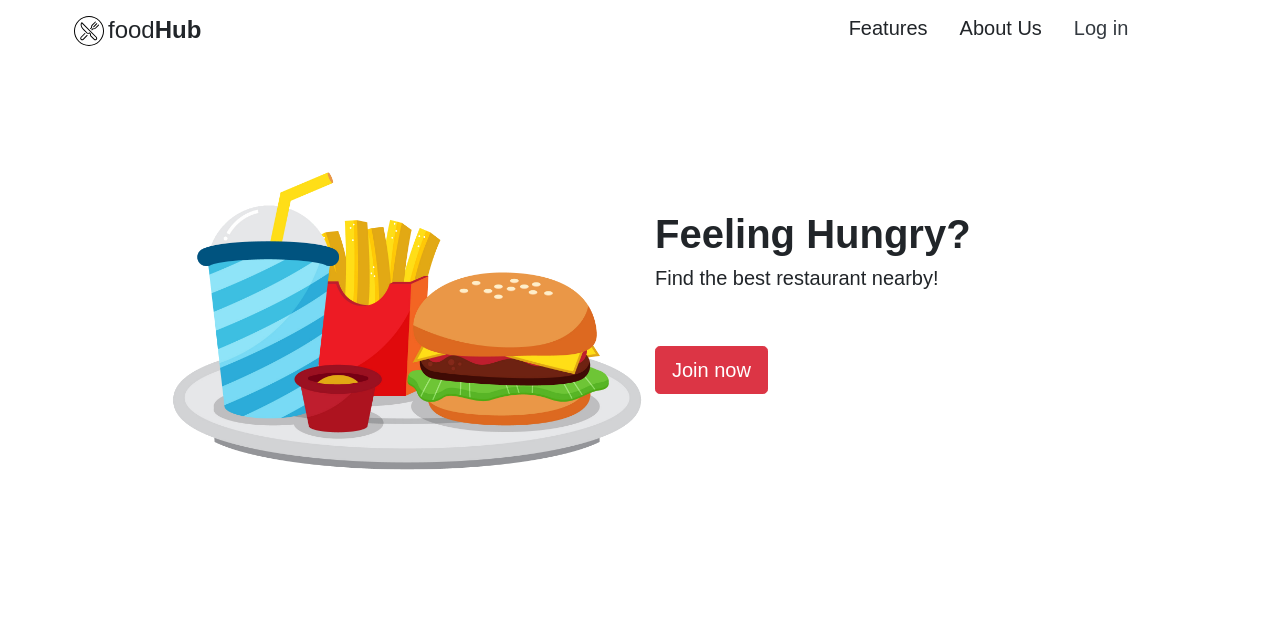
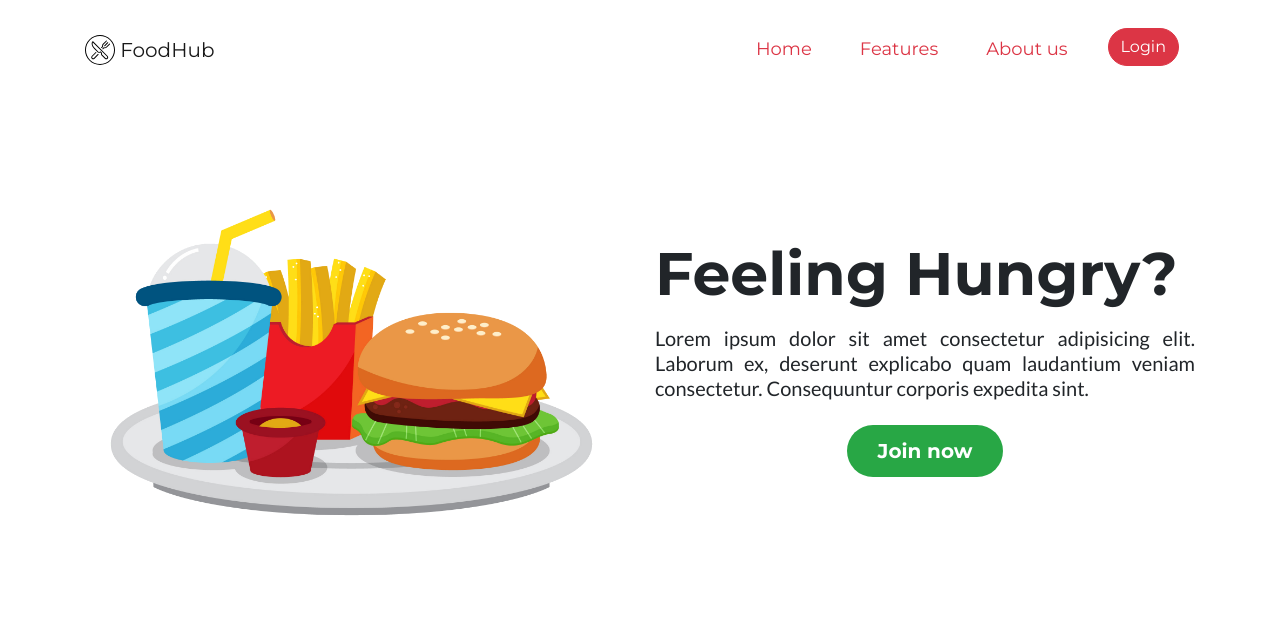
Before and after one commit to johnsolomon111/FoodHub2.0, a Flask app: page / in a window 1280 px wide. Shown: the top 626 px of the page. Run offline with Flask 2, Linux system fonts and the light colour scheme; some libraries are stand-ins or nearby versions.

Commit message:
made some changes to the current UI

```diff
--- a/app/forms.py
+++ b/app/forms.py
@@ -1,15 +1,16 @@
 from flask_wtf import FlaskForm, Form
 from wtforms import StringField, PasswordField, TextAreaField
+from wtforms.fields.html5 import EmailField
 from wtforms.validators import DataRequired
 
 class RegistrationForm(FlaskForm):
 	name = StringField('name', validators=[DataRequired()])
-	email = StringField('email', validators=[DataRequired()])
+	email = EmailField('email', validators=[DataRequired()])
 	phone_number = StringField('phone_number', validators=[DataRequired()])
 	password = PasswordField('password', validators=[DataRequired()])
 
 class LoginForm(FlaskForm):
-	email = StringField('email', validators=[DataRequired()])
+	email = EmailField('email', validators=[DataRequired()])
 	password = PasswordField('password', validators=[DataRequired()])
 
 class RestaurantForm(FlaskForm):
--- a/app/static/css/index.css
+++ b/app/static/css/index.css
@@ -1,4 +1,4 @@
-#logo {
+ #logo {
 	height: 30px;
 	width: 30px;
 }
@@ -7,8 +7,3 @@ img#animg {
 	height: inherit;
 	width: inherit;
 }
-
-div#contents {
-	margin-top: 30%;
-	vertical-align: center;
-}
--- a/app/static/css/navbar.css
+++ b/app/static/css/navbar.css
@@ -7,8 +7,3 @@ img#animg {
 	height: inherit;
 	width: inherit;
 }
-
-div#contents {
-	margin-top: 30%;
-	vertical-align: center;
-}
--- a/app/static/css/theme.css
+++ b/app/static/css/theme.css
@@ -1,6 +1,46 @@
 * {
-	font-family: Arial;
+	font-family: 'Montserrat', sans-serif;
+	/* font-family: 'Josefin Sans', sans-serif; */
 }
+
 body {
 	overflow-x: hidden;
+	font-size: 16px;
 }
+
+.navbar {
+	font-size: 18px;
+	background-color: transparent !important;
+	margin-top: 20px;
+}
+
+.navbar-light .navbar-nav .nav-link {
+	color: #dc3545 !important;
+}
+
+.btn-main {
+	color: #fff;
+	border-radius: 30px;
+	font-size: 20px;
+	padding: 10px 30px;
+	display: inline-block;
+	background-color: #28a745;
+}
+
+.main-title {
+	font-family: 'Montserrat', sans-serif;
+	font-size: 60px;
+	font-weight: 700;
+}
+
+.main-heading {
+	font-family: 'Lato', sans-serif;
+	font-size: 20px;
+	line-height: 25px;
+}
+
+.form-login {
+	margin: 40px auto;
+	float: none;
+	max-width: 500px;
+}
--- a/app/templates/base.html
+++ b/app/templates/base.html
@@ -1,11 +1,13 @@
 <!DOCTYPE html>
 <html>
 <head>
-	<title>{% block title %}{{ title }}{% endblock %}</title>
+	<title>{% block title %}{{ title }}{% endblock %} | FoodHub</title>
 	<link rel="stylesheet" type="text/css" href="../static/css/bootstrap.min.css">
 	<link rel="stylesheet" type="text/css" href="../static/css/bootstrap.css">
 	<link rel="stylesheet" type="text/css" href="../static/css/bootstrap-grid.min.css">
 	<link rel="stylesheet" type="text/css" href="../static/css/theme.css">
+	<link href="https://fonts.googleapis.com/css2?family=Montserrat:wght@300;400;700&display=swap" rel="stylesheet">
+	<link href="https://fonts.googleapis.com/css2?family=Lato&display=swap" rel="stylesheet">
 </head>
 <body>
 {% block content %}
--- /dev/null
+++ b/app/templates/components.html
@@ -0,0 +1,59 @@
+{% macro navbar() %}
+
+<nav class="navbar navbar-expand-lg navbar-light bg-light mb-2">
+	<div class="container">
+		<a class="navbar-brand" href="#">
+			<img src="../static/img/restaurant.svg" width="30" height="30" class="d-inline-block align-top" alt="">
+			FoodHub
+		</a>
+		<button class="navbar-toggler" type="button" data-toggle="collapse" data-target="#navbarNav" aria-controls="navbarNav" aria-expanded="false" aria-label="Toggle navigation">
+			<span class="navbar-toggler-icon"></span>
+		</button>
+		<div class="collapse navbar-collapse" id="navbarNav">
+			<ul class="navbar-nav ml-auto">
+				<li class="nav-item">
+					<a class="nav-link mx-3" href="#">Home</a>
+				</li>
+				<li class="nav-item">
+					<a class="nav-link mx-3" href="#">Features</a>
+        </li>
+        <li class="nav-item">
+					<a class="nav-link mx-3" href="#">About us</a>
+				</li>
+				<li>
+					<a href="/login/owner" class="btn btn-danger mx-3 rounded-pill">Login</a>
+				</li>
+			</ul>
+		</div>
+	</div>
+</nav>
+
+<!-- Login Modal -->
+
+<div class="modal fade" id="staticBackdrop" data-backdrop="static" tabindex="-1" role="dialog" aria-labelledby="staticBackdropLabel" aria-hidden="true">
+  <div class="modal-dialog" role="document">
+    <div class="modal-content">
+      <div class="modal-header border-0">
+        <button type="button" class="close" data-dismiss="modal" aria-label="Close">
+          <span aria-hidden="true">&times;</span>
+        </button>
+      </div>
+      <div class="modal-body">
+        <div class="container-fluid">
+          <h2 class="text-center mb-0"><strong>Create Account</strong></h2>
+          <small class="d-flex justify-content-center">Are you a Restaurant Owner or Customer?</small>
+          <div class="card text-center border-0">
+            <div class="card-body">
+              <div class="d-flex justify-content-center">
+                <a href="/signup" class="btn btn-outline-danger rounded-pill mr-1">Owner</a>
+                <a href="/signup" class="btn btn-danger rounded-pill ml-1">Customer</a>
+              </div>
+            </div>
+          </div>
+        </div>
+      </div>
+    </div>
+  </div>
+</div>
+
+{% endmacro%}
--- a/app/templates/dashboard/restaurant.html
+++ b/app/templates/dashboard/restaurant.html
@@ -22,7 +22,7 @@
 
 						<div class="row">
 							<div class="card-title col">
-								{{ restos[0]['resto_name'] }}
+
 							</div>
 							<div class="col text-right">
 								<a href="{{ url_for('create_restaurant') }}" class="btn btn-success font-weight-bolder"> + </a>
--- a/app/templates/index.html
+++ b/app/templates/index.html
@@ -1,49 +1,26 @@
 {% extends 'base.html' %}
-
+{% from "components.html" import navbar %}
 
 {% block content %}
 <link rel="stylesheet" type="text/css" href="../static/css/index.css">
 
-<div class="container">
-	<header class="mt-3">
-		<div class="row inline">
-		<div class="col">
-			<div class="row inline">
-				<img class="mx-1" src="../static/img/restaurant.svg" id="logo">
-				<h4>
-				food<strong>Hub</strong>
-				</h4>
+{{ navbar() }}
+
+<section class="hero-area">
+	<div class="container">
+		<div class="row">
+			<div class="col-md-6 text-center">
+				<img class="" src="../static/img/forlandingpage.png" id="animg" style="width: 100%;">
 			</div>
+			<div class="col-md-6 align-self-center">
+				<h1 class="main-title mb-3">Feeling Hungry?</h1>
+				<p class="main-heading mb-4 text-justify">Lorem ipsum dolor sit amet consectetur adipisicing elit. Laborum ex, deserunt explicabo quam laudantium veniam consectetur. Consequuntur corporis expedita sint.</p>
+				<div class="d-flex justify-content-center">
+					<a href="" class="btn btn-main align-self-center" data-toggle="modal" data-target="#staticBackdrop"><strong>Join now</strong></a>
+				</div>
+				</div>
 		</div>
-		<div class="col"></div>
-		<div class="col ml-2">
-			<div class="row inline">
-				<h5 class="mx-3">Features</h5>
-				<h5 class="mx-3">About Us</h5>
-				<h5 class="mx-3"><a href="/login/owner" style="text-decoration: none;" class="text-dark">Log in</a></h5>
-			</div>
-		</div>
-		</div>
-	</header>
-	<div class="container">
-	<div class="row">
-		<div class="col h-100">
-			<img class="ml-5" src="../static/img/forlandingpage.png" id="animg">
-		</div>
-		<div class="col h-100">
-			<div id="contents">
-				<h1><strong>Feeling Hungry?</strong></h1>
-				<h5>Find the best restaurant nearby!</h5>
-				<div class="row inline pt-5">
-					<div class="col">
-						<a href="/signup" class="btn btn-danger btn-lg">Join now</a>
-					</div>
-				</div>
-			</div>
-		</div>
-
 	</div>
-	</div>
-</div>
+</section>
 
 {% endblock %}
--- a/app/views.py
+++ b/app/views.py
@@ -20,7 +20,7 @@ def token_required(f):
 
 @server.route('/',methods=['GET','POST'])
 def index():
-	return render_template('index.html', title="Welcome to FoodHub :)")
+	return render_template('index.html', title="Welcome")
 
 @server.route('/login/owner', methods=['GET','POST'])
 def login_owner():
@@ -38,12 +38,12 @@ def login_owner():
 			return redirect(url_for('restaurant'))
 		else:
 			message = 'Invalid Password/Email, please try again'
-			return render_template('login/login_owner.html', title='Login as Owner', form=form, message=message)
-	return render_template('login/login_owner.html', title="Login as Owner", form=form, message=message)
+			return render_template('login/login_owner.html', title='Login', form=form, message=message)
+	return render_template('login/login_owner.html', title="Login", form=form, message=message)
 
 @server.route('/login/customer', methods=['GET','POST'])
 def login_customer():
-	return render_template('login/login_customer.html', title="Login as Customer")
+	return render_template('login/login_customer.html', title="Login")
 
 @server.route('/signup', methods=['GET','POST'])
 def signup():
@@ -63,8 +63,8 @@ def signup():
 			return redirect(url_for('restaurant'))
 		else:
 			message = 'Email already exists'
-			return render_template('signup/signup.html', title="Sign up for FoodHub", form=form, message=message)
-	return render_template('signup/signup.html', title="Sign up for FoodHub", form=form, message=message)
+			return render_template('signup/signup.html', title="Sign Up", form=form, message=message)
+	return render_template('signup/signup.html', title="Sign Up", form=form, message=message)
 
 
 
```
Also changed, not shown: app/static/css/floating-labels.css (added, +123 -0 lines), app/templates/login/login_owner.html (+5 -23 lines), app/templates/signup/signup.html (+8 -13 lines), app/static/img/background.jpg (added).
